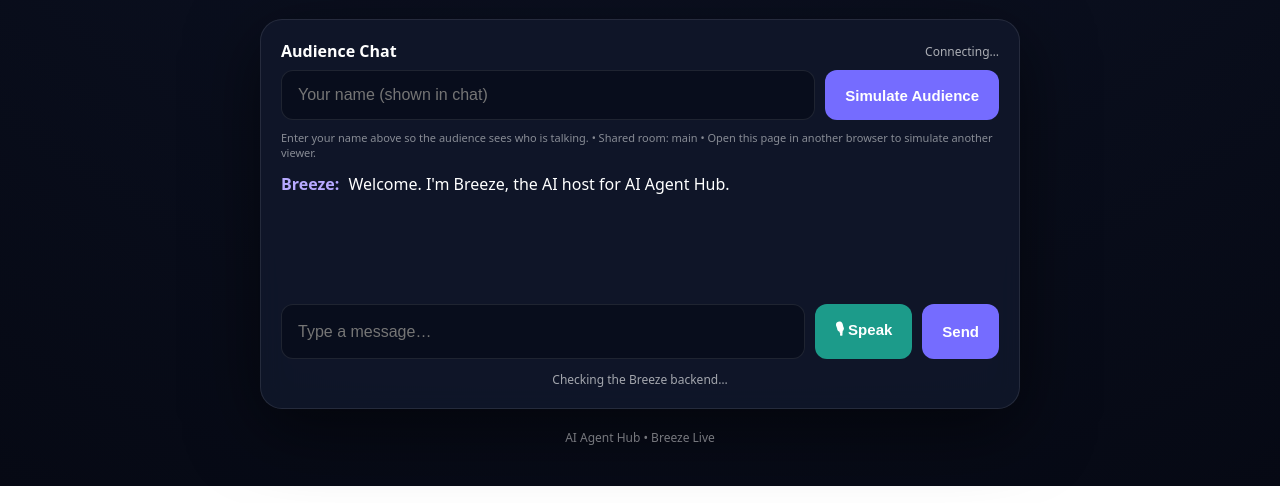
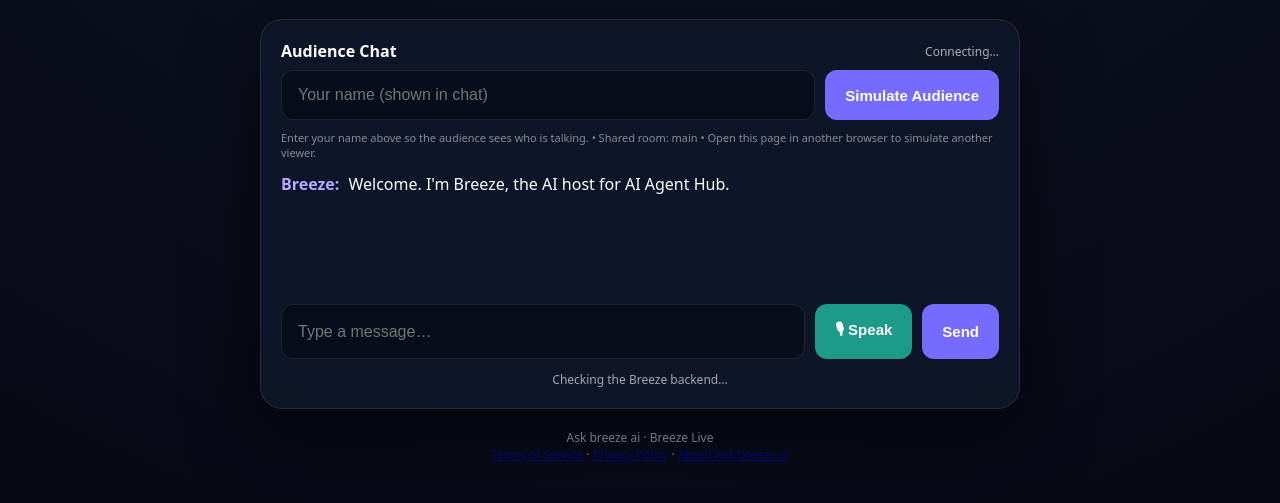
Before and after one commit to ananamousklown777-eng/Ai-agent-hub, a website: page breeze-live/index.html in a window 1280 px wide. Shown: the part 691-1194 px from the top of the page. Drawn offline with Linux system fonts and the light colour scheme.

Commit message:
Add matching Breeze branding and visible legal links to live app

```diff
--- a/breeze-live/index.html
+++ b/breeze-live/index.html
@@ -32,7 +32,8 @@ header{text-align:center;padding:18px 0 22px}
 .live-avatar-video{display:none;width:100%;height:100%;object-fit:cover;border-radius:28px;position:absolute;inset:0;z-index:2;background:#080d1c}.avatar.live-mode img{display:none}.avatar.live-mode .live-avatar-video{display:block}.avatar.live-mode{box-shadow:0 20px 80px #000a,0 0 55px #9ee7ff88}
 footer{text-align:center;margin-top:20px;font-size:12px;opacity:.45}
 </style>
-<link rel="icon" type="image/jpeg" href="breeze-avatar.jpg">
+<link rel="icon" type="image/jpeg" href="/breeze-avatar.jpg">
+<meta name="theme-color" content="#0b1020">
 </head>
 <body>
 <main>
@@ -62,7 +63,7 @@ footer{text-align:center;margin-top:20px;font-size:12px;opacity:.45}
 </div>
 <div id="status" class="status">Checking the Breeze backend…</div>
 </section>
-<footer>AI Agent Hub • Breeze Live</footer>
+<footer>Ask breeze ai · Breeze Live<br><a href="https://ananamousklown777-eng.github.io/Ai-agent-hub/terms.html" target="_blank" rel="noopener">Terms of Service</a> · <a href="https://ananamousklown777-eng.github.io/Ai-agent-hub/privacy-policy.html" target="_blank" rel="noopener">Privacy Policy</a> · <a href="https://ananamousklown777-eng.github.io/Ai-agent-hub/" target="_blank" rel="noopener">About Ask breeze ai</a></footer>
 </main>
 
 <script type="module">
```
